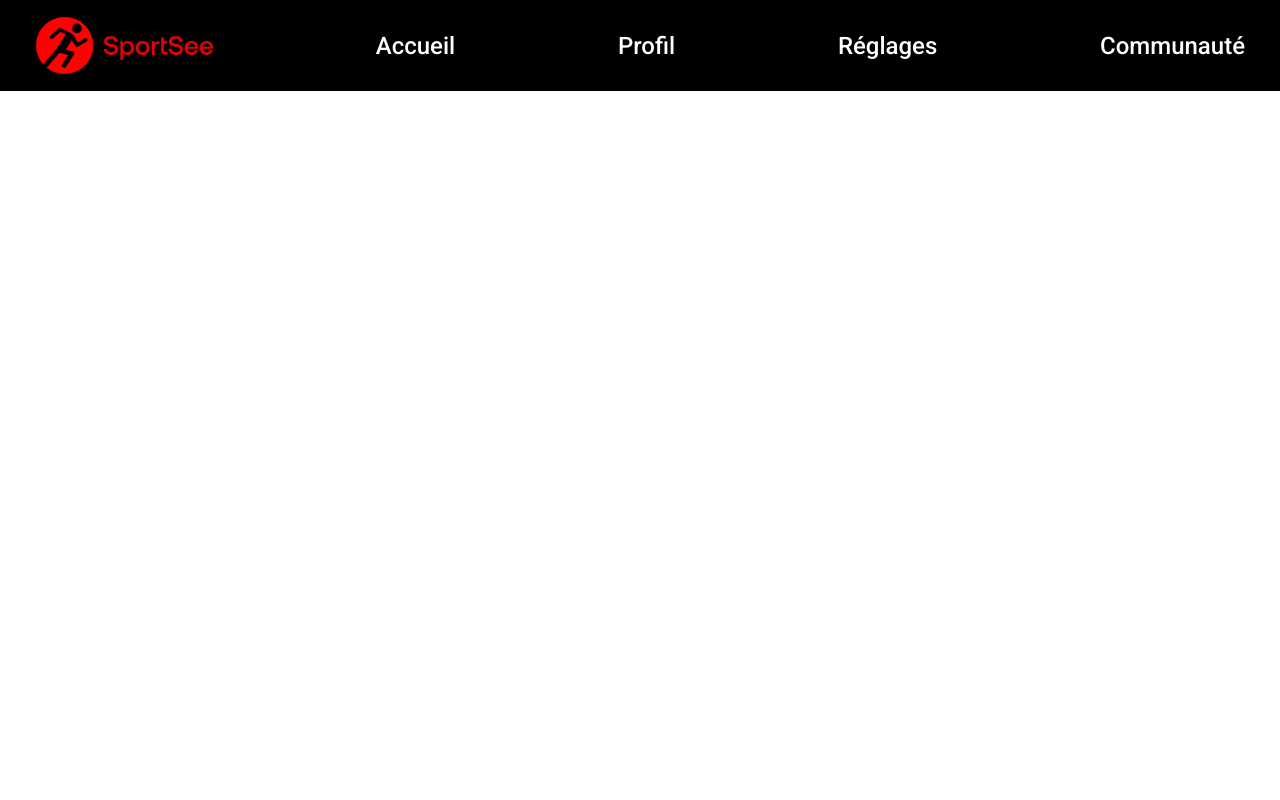
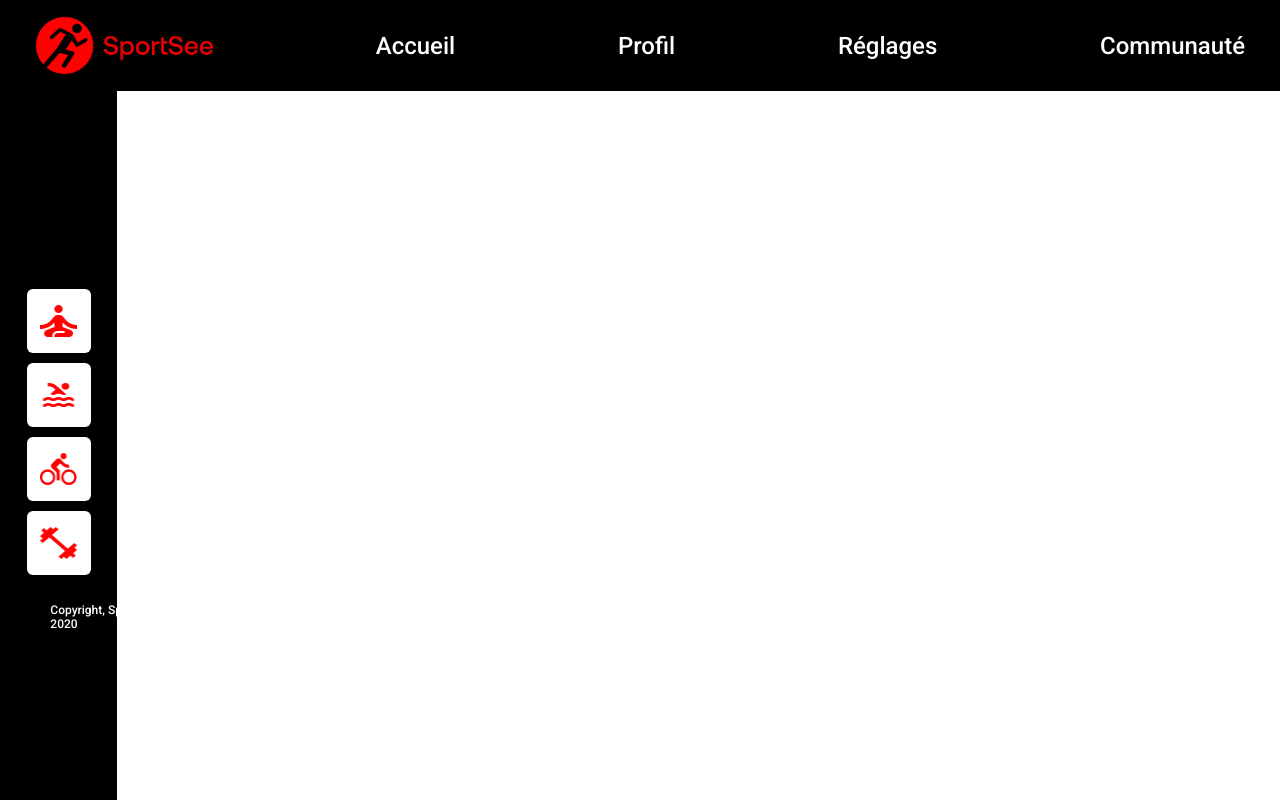
Before and after one commit to GameBakLeVrai/SportSee-Website, a React (Create React App) app: page / in a window 1280 px wide. Built offline with nearby package versions, Linux system fonts and the light colour scheme.

Commit message:
Navbar top and left implementation

```diff
--- a/src/App.js
+++ b/src/App.js
@@ -1,9 +1,15 @@
 import Navbar_top from "./components/Layouts/Navbar_top";
+import Navbar_vertical from "./components/Layouts/Navbar_vertical";
 
 function App() {
 	return (
 		<div className="App">
-			<Navbar_top />
+			<header>
+				<Navbar_top />
+				<Navbar_vertical />
+			</header>
+
+
 		</div>
 	);
 }
--- a/src/components/Layouts/Navbar_top.js
+++ b/src/components/Layouts/Navbar_top.js
@@ -2,14 +2,14 @@ import Logo from "../../images/logo.png";
 
 const Navbar_top = () => {
 	return (
-		<div className="navbar__top">
+		<nav className="navbar__top">
 			<img src={Logo} alt="logo" />
 
 			<a href="/accueil">Accueil</a>
 			<a href="/profil">Profil</a>
 			<a href="/regagles">Réglages</a>
 			<a href="/communaute">Communauté</a>
-		</div>
+		</nav>
 	);
 };
 
--- /dev/null
+++ b/src/components/Layouts/Navbar_vertical.js
@@ -0,0 +1,32 @@
+import Meditation from "../../images/icons/meditation.png";
+import Natation from "../../images/icons/swimming.png";
+import Velo from "../../images/icons/bicycle.png";
+import Haltere from "../../images/icons/dumbbell.png";
+
+const Navbar_vertical = () => {
+	return (
+		<nav className="navbar__vertical">
+			<ul>
+				<li>
+					<img src={Meditation} alt="Meditation" />
+				</li>
+
+				<li>
+					<img src={Natation} alt="Natation" />
+				</li>
+
+				<li>
+					<img src={Velo} alt="Velo" />
+				</li>
+
+				<li>
+					<img src={Haltere} alt="Haltere" />
+				</li>
+			</ul>
+
+			<p>Copyright, SportSee 2020</p>
+		</nav>
+	);
+};
+
+export default Navbar_vertical;
--- /dev/null
+++ b/src/styles/layouts/_navbar.scss
@@ -0,0 +1,58 @@
+.navbar {
+    &__top {
+        padding: 0 35px;
+
+        @include flexbox($justify: space-between, $align: center);
+        height: 91px;
+        background: black;
+
+        a {
+            @include text($fontSize: 24px, $fontWeight: 500);
+            color: white;
+        }
+
+        img {
+            width: 178px;
+            height: 60px;
+        }
+    }
+
+    &__vertical {
+        width: 117px;
+        height: calc(100vh - 91px);
+
+        @include flexbox($direction: column, $justify: center);
+        background: black;
+
+        ul {
+            @include flexbox($direction: column, $align: center, $gap: 10px);
+
+            li {
+                cursor: pointer;
+                @include flexbox($direction: column, $justify: center, $align: center);
+
+                width: 64px;
+                height: 64px;
+
+                background-color: white;
+                border-radius: 6px;
+
+                img {
+                    max-width: 37px;
+                    width: 100%;
+                    height: 32px;
+                }
+            }
+        }
+
+        p {
+            @include text($fontSize: 12px, $fontWeight: 500);
+
+            writing-mode: sideways-lr;
+            text-orientation: mixed;
+
+            color: white;
+            transform: translate(43%, 100%);
+        }
+    }
+}
--- a/src/styles/layouts/_navbar_top.scss
+++ /dev/null
@@ -1,19 +0,0 @@
-.navbar {
-    &__top {
-        padding: 0 35px;
-
-        @include flexbox($justify: space-between, $align: center);
-        height: 91px;
-        background: black;
-
-        a {
-            @include text($fontSize: 24px, $fontWeight: 500);
-            color: white;
-        }
-
-        img {
-            width: 178px;
-            height: 60px;
-        }
-    }
-}
--- a/src/styles/styles.scss
+++ b/src/styles/styles.scss
@@ -8,6 +8,6 @@
 // Components Importation
 
 // Layouts Importation
-@import "./layouts/navbar_top.scss";
+@import "./layouts/navbar.scss";
 
 // Pages Importation
```
Also changed, not shown: src/images/icons/dumbbell.png (renamed from src/images/icons/alter.png), src/images/icons/swimming.png (renamed from src/images/icons/natation.png).
